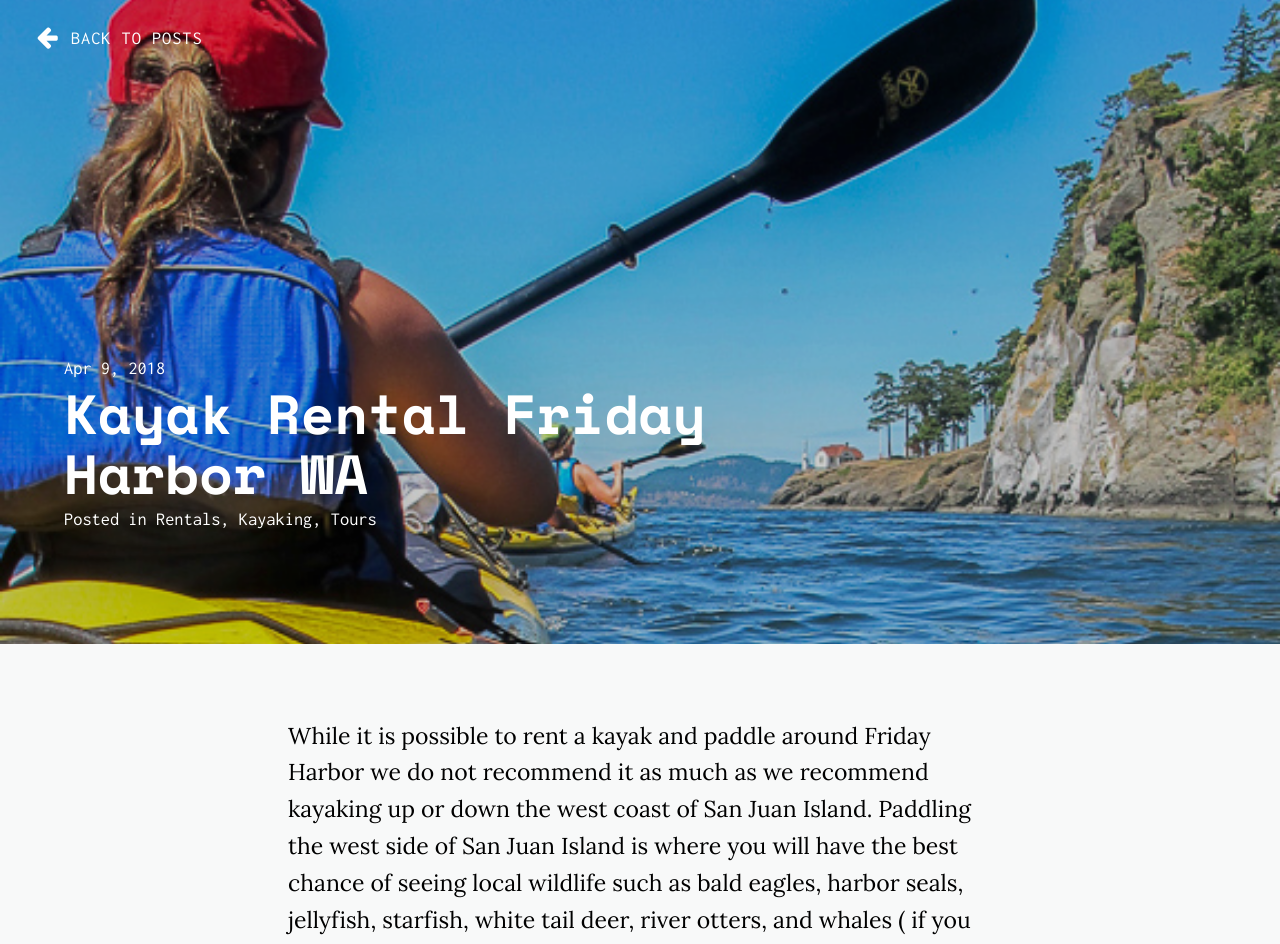
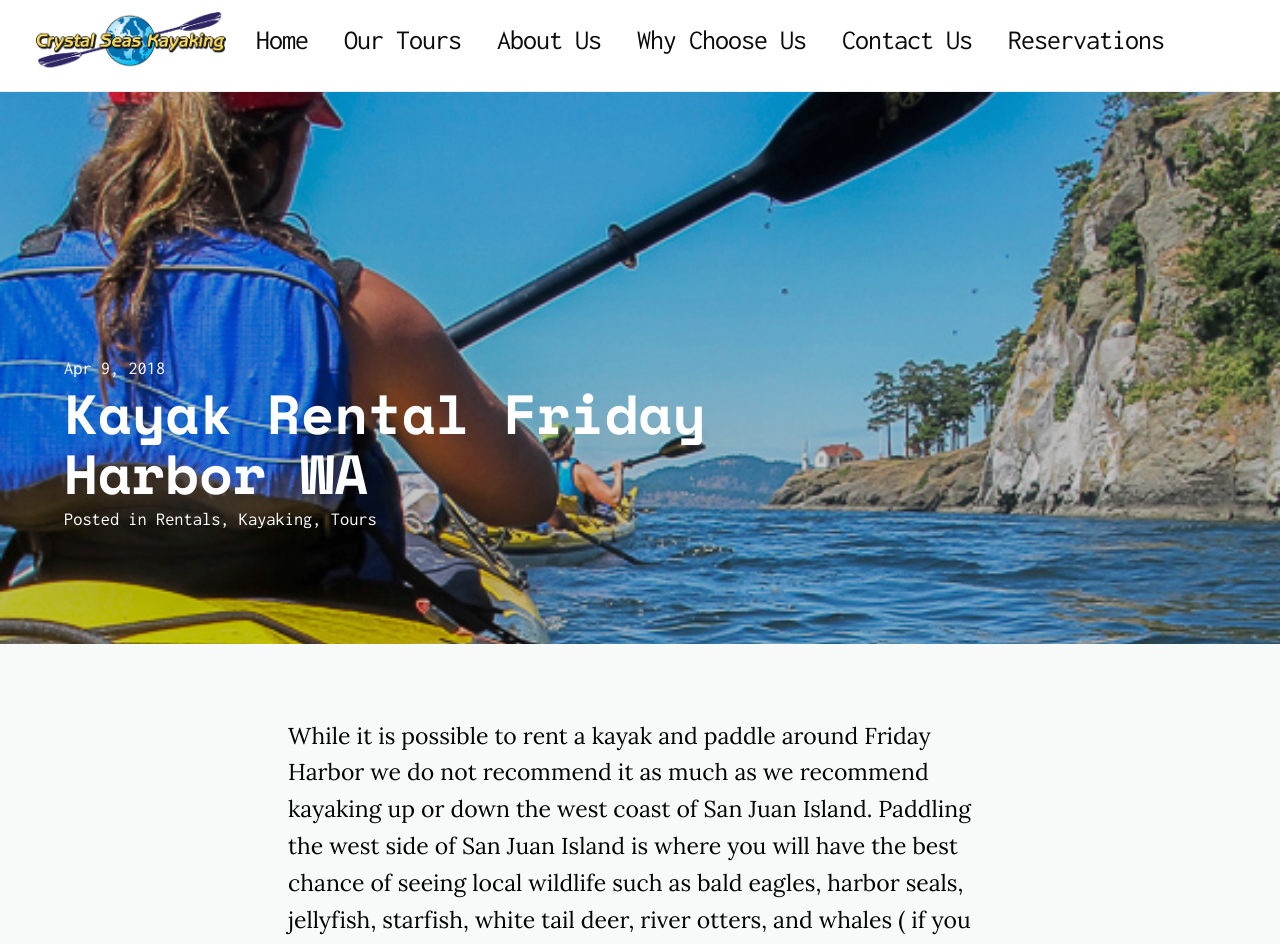
Before and after one commit to December08th/CSKGuide, a Jekyll site: the page built from _posts/2018-04-09-kayak-rental-friday-harbor-wa.md, in a window 1280 px wide and 1400 px high. Shown: the top 944 px of the window. Built offline with Jekyll 4.4.1, drawn with Linux system fonts in a browser that asks for light colours; nearby versions of some CDN libraries; a script that is not in the unit is left out; comment, search, counter and statistics services are not loaded.

Commit message:
Added nav for desktop

```diff
--- /dev/null
+++ b/_data/navbar.yml
@@ -0,0 +1,10 @@
+- title: Our Tours
+  url: 'https://www.crystalseas.com/cs-general-our-tours.htm'
+- title: About Us
+  url: 'https://www.crystalseas.com/cs-about-crystalseas.shtml'
+- title: Why Choose Us
+  url: 'https://www.crystalseas.com/cs-general-why-choose.shtml'
+- title: Contact Us
+  url: 'https://www.crystalseas.com/cs-general-contact.htm'
+- title: Reservations
+  url: 'https://www.crystalseas.com/cs-reservations.shtml'
--- /dev/null
+++ b/_includes/header.html
@@ -0,0 +1,15 @@
+<header>
+    <nav class="site-nav">
+        <a class="site-nav__item site-nav__item--img" href="{{- '/' | relative_url -}}">
+            <img src="{{- '/images/crystalseas-logo-small.png' | relative_url -}}" alt="{{- site.title -}}">
+        </a>
+        <a class="site-nav__item site-nav__item--text" href="{{- '/' | relative_url -}}">
+            Home
+        </a>
+        {%- for nav_item in site.data.navbar -%}
+          <a class="site-nav__item site-nav__item--text" href="{{- nav_item.url -}}" target="_blank">
+            {{- nav_item.title -}}
+          </a>
+        {%- endfor -%}
+    </nav>
+  </header>
--- a/_layouts/default.html
+++ b/_layouts/default.html
@@ -4,6 +4,8 @@
   {% include head.html %}
 
   <body>
+
+    {%- include header.html -%}
 
     <main>
       {{ content }}
--- a/_sass/_helpers.scss
+++ b/_sass/_helpers.scss
@@ -28,3 +28,7 @@
 .bg-white {
   background-color: $color-white;
 }
+
+._top-auto {
+  top: auto !important;
+}
--- /dev/null
+++ b/_sass/_nav.scss
@@ -0,0 +1,48 @@
+.site-nav {
+
+    padding: 12px 36px 20px;
+    font-size: 28px;
+    position: fixed;
+    top: 0;
+    width: 100%;
+    background-color: #fff;
+    border-bottom: 1px solid #eee;
+    z-index: 1;
+    @media (max-width: 1200px) {
+        padding-left: 6px;
+        padding-right: 6px;
+        font-size: 26px;
+    }
+
+    &__item {
+        img {
+            width: 190px;
+            @media (max-width: 1200px) {
+                width: 180px;
+            }
+        }
+        display: inline-block;
+        vertical-align: middle;
+        margin-right: 36px;
+        border-bottom: 2px solid transparent;
+        letter-spacing: -1px;
+        &:last-child {
+            margin-right: 0;
+        }
+        &--text {
+            &:hover {
+                border-color: #9f8f68;
+            }
+            @media (max-width: 1200px) {
+                margin-right: 24px;
+            }
+        }
+        &--img {
+            margin-right: 16px;
+            @media (max-width: 1200px) {
+                margin-right: 0;
+            }
+        }
+    }
+
+}
--- a/assets/css/main.scss
+++ b/assets/css/main.scss
@@ -8,5 +8,6 @@
   'layout',
   'components',
   'animations',
-  'helpers'
+  'helpers',
+  'nav'
 ;
--- a/index.html
+++ b/index.html
@@ -3,7 +3,7 @@ layout: default
 ---
 
 <section class="previews">
-  <div>
+  <div class="_top-auto">
     {% for post in paginator.posts %}
       <figure class="absolute-bg preview__img" style="background-image: url('{{ post.image }}');"></figure>
     {% endfor %}
```
